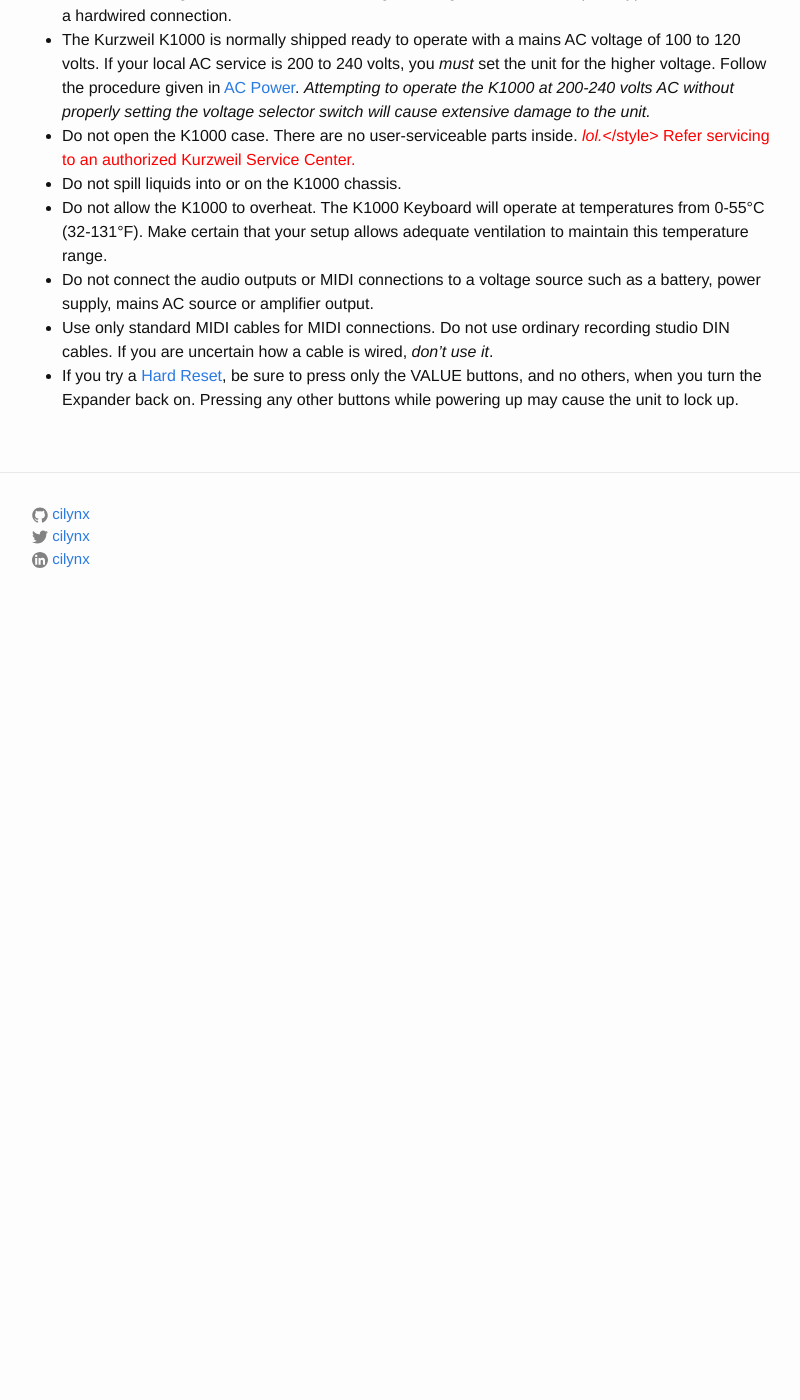
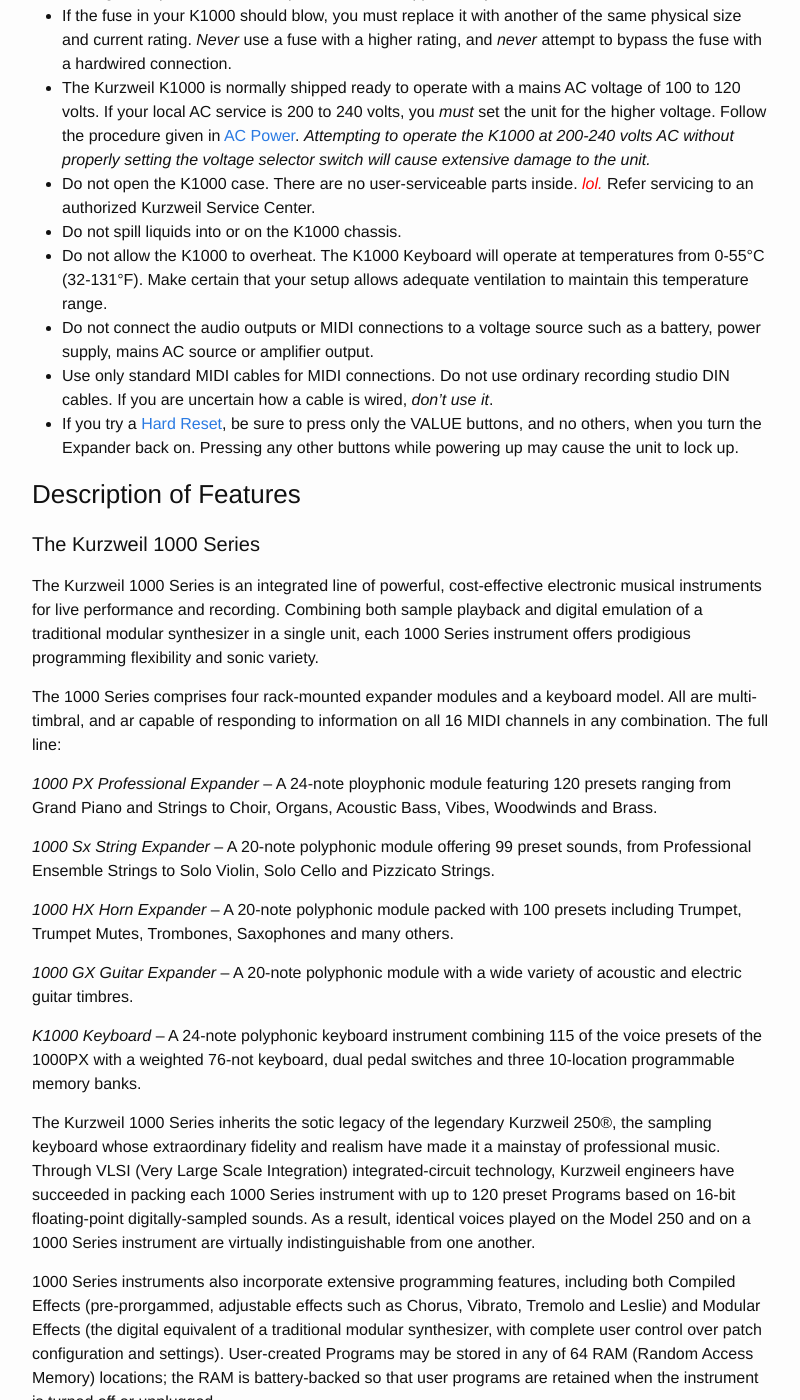
Before and after one commit to cilynx/cilynx.github.io, a Jekyll site: the page built from _posts/2020-06-30-kurzweil_k1000_keyboard_musician's_guide.md, in a window 1280 px wide and 1400 px high, scrolled down 2046 px. Shown: the whole window, without its empty margins (238-1038 px from the left). Built offline with Jekyll 4.4.1, drawn with Linux system fonts in a browser that asks for light colours; a script that is not in the unit is left out; comment, search, counter and statistics services are not loaded; before the commit the page ends 2676 px from its top, so only the background shows below that; some of the changed text lies outside the part shown.

Commit message:
K1000MG The Kurzweil 1000 Series

```diff
--- a/_posts/2020-06-30-kurzweil_k1000_keyboard_musician's_guide.md
+++ b/_posts/2020-06-30-kurzweil_k1000_keyboard_musician's_guide.md
@@ -58,9 +58,35 @@
 * To protect against shock hazards and ensure proper operation, _never_ cut or disconnect the power cable ground pin.  Don't use the power cable if it appears frayed.
 * If the fuse in your K1000 should blow, you must replace it with another of the same physical size and current rating.  _Never_ use a fuse with a higher rating, and _never_ attempt to bypass the fuse with a hardwired connection.
 * The Kurzweil K1000 is normally shipped ready to operate with a mains AC voltage of 100 to 120 volts.  If your local AC service is 200 to 240 volts, you _must_ set the unit for the higher voltage.  Follow the procedure given in [AC Power](#ac-power).  _Attempting to operate the K1000 at 200-240 volts AC without properly setting the voltage selector switch will cause extensive damage to the unit._
-* Do not open the K1000 case.  There are no user-serviceable parts inside. <span style="color:red">_lol._</style>  Refer servicing to an authorized Kurzweil Service Center.
+* Do not open the K1000 case.  There are no user-serviceable parts inside. <span style="color:red">_lol._</span>  Refer servicing to an authorized Kurzweil Service Center.
 * Do not spill liquids into or on the K1000 chassis.
 * Do not allow the K1000 to overheat.  The K1000 Keyboard will operate at temperatures from 0-55&deg;C (32-131&deg;F).  Make certain that your setup allows adequate ventilation to maintain this temperature range.
 * Do not connect the audio outputs or MIDI connections to a voltage source such as a battery, power supply, mains AC source or amplifier output.
 * Use only standard MIDI cables for MIDI connections.  Do not use ordinary recording studio DIN cables.  If you are uncertain how a cable is wired, _don't use it_.
 * If you try a [Hard Reset](#hard-reset), be sure to press only the VALUE buttons, and no others, when you turn the Expander back on.  Pressing any other buttons while powering up may cause the unit to lock up.
+
+### Description of Features
+
+#### The Kurzweil 1000 Series
+
+The Kurzweil 1000 Series is an integrated line of powerful, cost-effective electronic musical instruments for live performance and recording.  Combining both sample playback and digital emulation of a traditional modular synthesizer in a single unit, each 1000 Series instrument offers prodigious programming flexibility and sonic variety.
+
+The 1000 Series comprises four rack-mounted expander modules and a keyboard model.  All are multi-timbral, and ar capable of responding to information on all 16 MIDI channels in any combination.  The full line:
+
+*1000 PX Professional Expander* -- A 24-note ployphonic module featuring 120 presets ranging from Grand Piano and Strings to Choir, Organs, Acoustic Bass, Vibes, Woodwinds and Brass.
+
+*1000 Sx String Expander* -- A 20-note polyphonic module offering 99 preset sounds, from Professional Ensemble Strings to Solo Violin, Solo Cello and Pizzicato Strings.
+
+*1000 HX Horn Expander* -- A 20-note polyphonic module packed with 100 presets including Trumpet, Trumpet Mutes, Trombones, Saxophones and many others.
+
+*1000 GX Guitar Expander* -- A 20-note polyphonic module with a wide variety of acoustic and electric guitar timbres.
+
+*K1000 Keyboard* -- A 24-note polyphonic keyboard instrument combining 115 of the voice presets of the 1000PX with a weighted 76-not keyboard, dual pedal switches and three 10-location programmable memory banks.
+
+The Kurzweil 1000 Series inherits the sotic legacy of the legendary Kurzweil 250&reg;, the sampling keyboard whose extraordinary fidelity and realism have made it a mainstay of professional music.  Through VLSI (Very Large Scale Integration) integrated-circuit technology, Kurzweil engineers have succeeded in packing each 1000 Series instrument with up to 120 preset Programs based on 16-bit floating-point digitally-sampled sounds.  As a result, identical voices played on the Model 250 and on a 1000 Series instrument are virtually indistinguishable from one another.
+
+1000 Series instruments also incorporate extensive programming features, including both Compiled Effects (pre-prorgammed, adjustable effects such as Chorus, Vibrato, Tremolo and Leslie) and Modular Effects (the digital equivalent of a traditional modular synthesizer, with complete user control over patch configuration and settings).  User-created Programs may be stored in any of 64 RAM (Random Access Memory) locations; the RAM is battery-backed so that user programs are retained when the instrument is turned off or unplugged.
+
+You may also use ObjectMover&trade; software to dump Programs and other items to your personal computer.  ObjectMover is available from your Kurzweil dealer.  Information on programming 1000 Series instruments is found in the [1000 Series Programming Reference](https://kurzweil.com/wp-content/uploads/2019/10/K1000ProgRef.pdf).
+
+Each 1000 Series instrument features a comprehensive and flexible MIDI implementation, with full user control over channel assignments, controller assignments, program change mapping and other parameters.  Any of the instrument's voices may be assigned to any of the 16 MIDI channels for multi-timbral payback of sequences, and intelligent allocation of notes minimizes "note stealing."  Finally, a unique, built-in MIDISCOPE function allows the instrument to provide a dynamic display of MIDI events as they are received, and self-diagnostic routines help to pinpoint malfunctions, should the occur.
```
